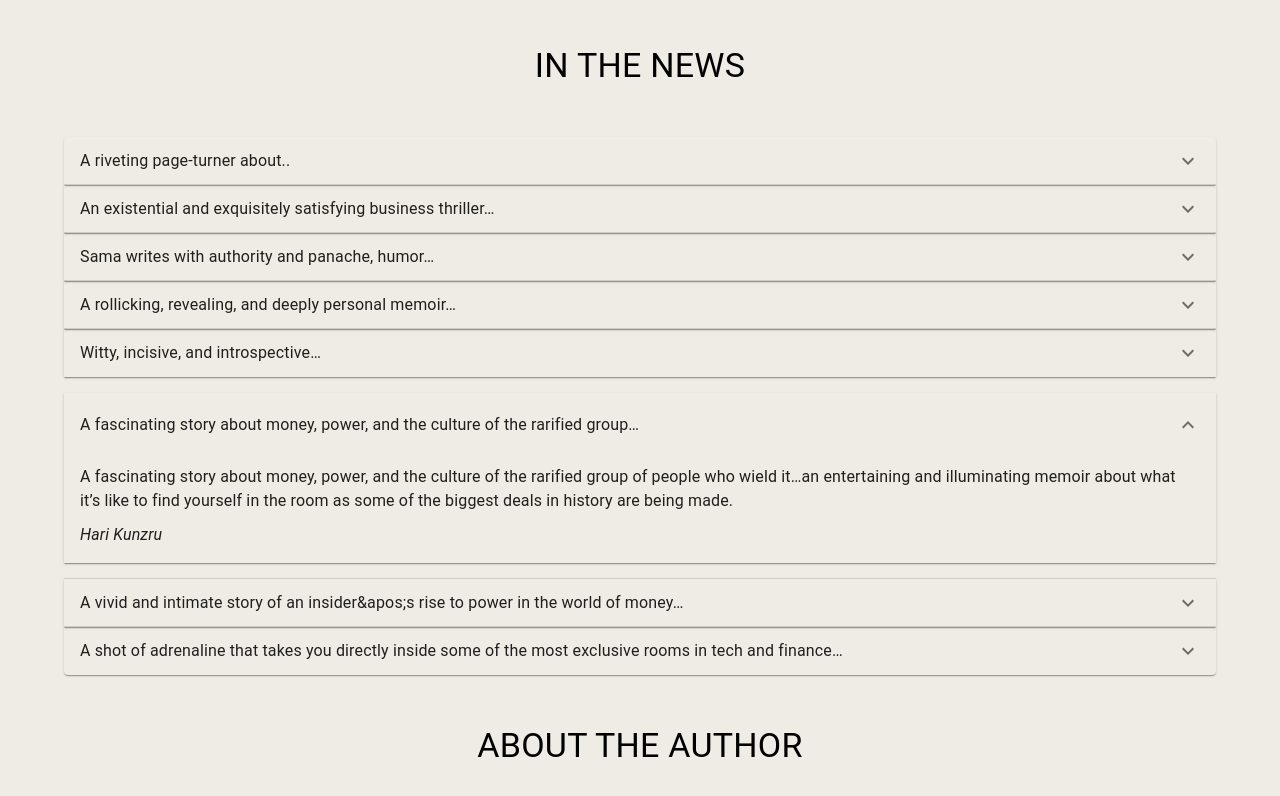
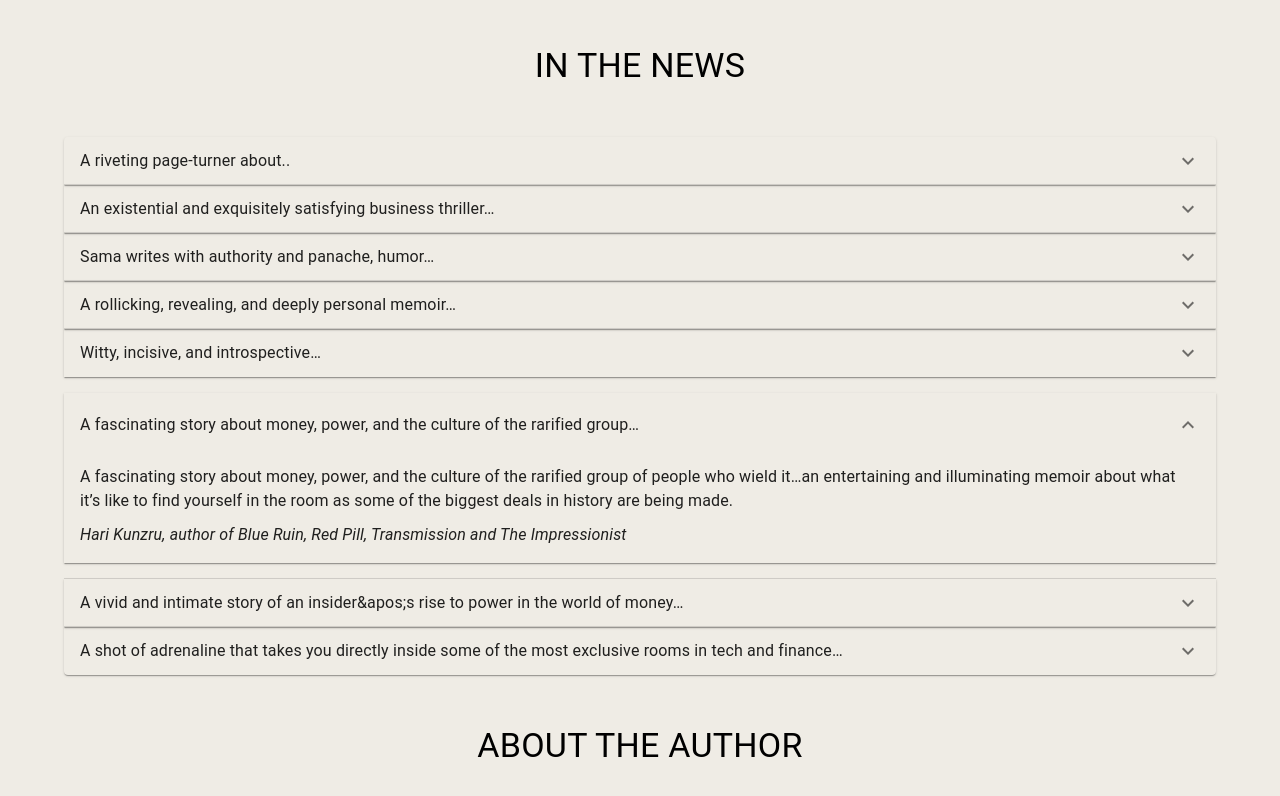
Before and after one commit to NikhilSama/aloksama, a Next.js app: page / in a window 1280 px wide. Both pictures are taken after a click on the button 640 px from the left and 1566 px from the top of the page. Shown: the part 1166-1962 px from the top of the page. Built offline with nearby package versions, Linux system fonts and the light colour scheme.

Commit message:
first stab

```diff
--- a/src/app/components/reviews.tsx
+++ b/src/app/components/reviews.tsx
@@ -99,7 +99,7 @@ export default function Reviews() {
                 marginTop: "10px",
               }}
             >
-              {article.author}
+              {article.author}, {article.authorTitle}
             </Typography>
           </AccordionDetails>
         </Accordion>
```
